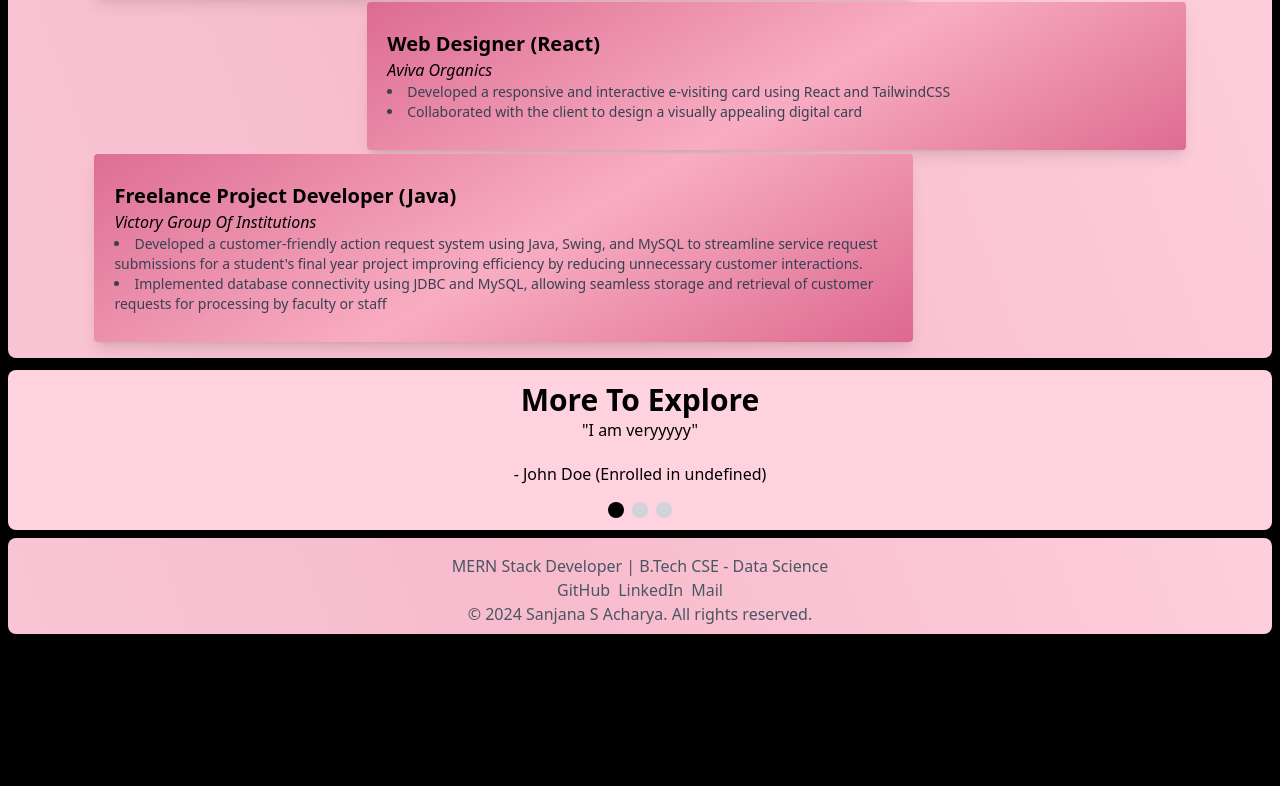
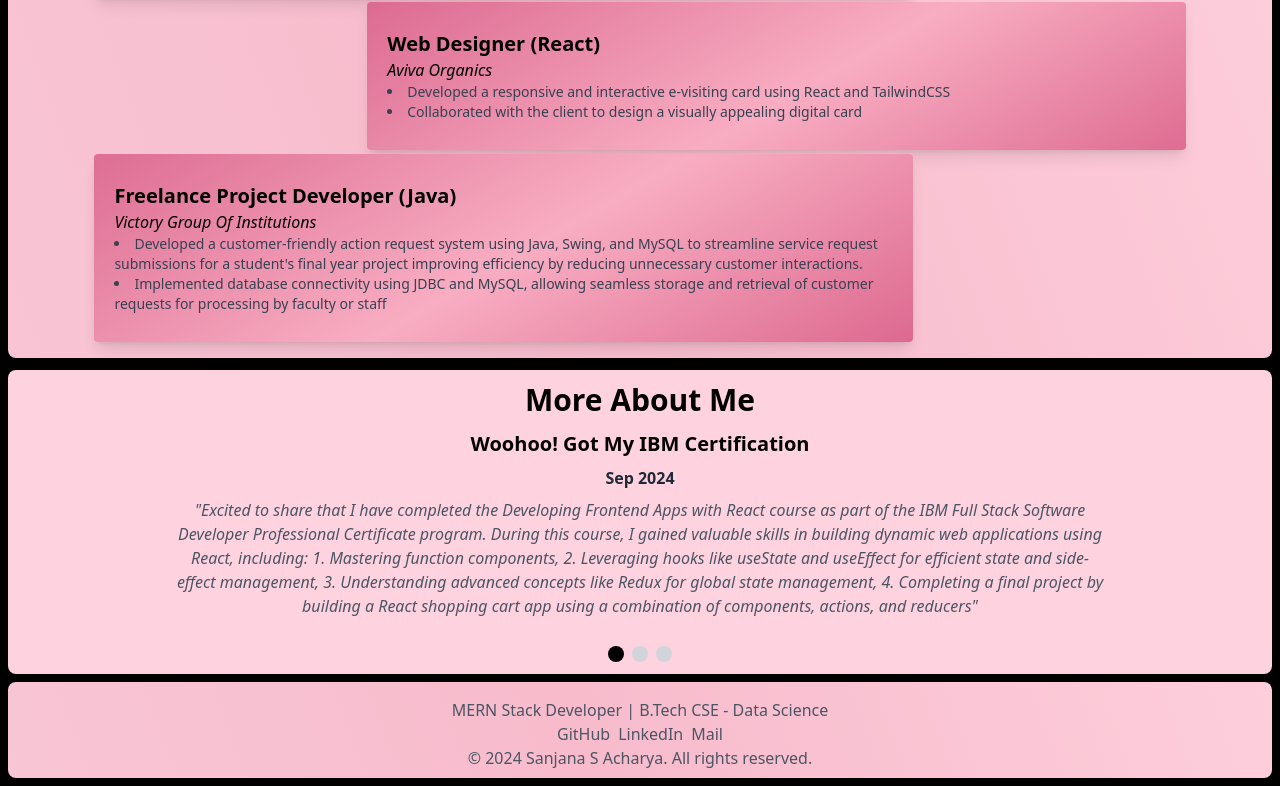
Before and after one commit to Sanjana1304/MyPortfolio, a React (Vite) app in the folder frontend/: page / in a window 1280 px wide. Shown: the part 1692-2478 px from the top of the page. Before the commit the page ends 2334 px from the top, so only its background shows below. Built offline with nearby package versions, Linux system fonts and the light colour scheme.

Commit message:
added more to explore content

```diff
--- a/frontend/src/components/More.jsx
+++ b/frontend/src/components/More.jsx
@@ -6,16 +6,19 @@ const More = () => {
 
     const moreData = [
         {
-            feedback: 'I am veryyyyy',
-            name: 'John Doe',
+            heading: 'Woohoo! Got My IBM Certification',
+            datee: 'Sep 2024',
+            content: 'Excited to share that I have completed the Developing Frontend Apps with React course as part of the IBM Full Stack Software Developer Professional Certificate program. During this course, I gained valuable skills in building dynamic web applications using React, including: 1. Mastering function components, 2. Leveraging hooks like useState and useEffect for efficient state and side-effect management, 3. Understanding advanced concepts like Redux for global state management, 4. Completing a final project by building a React shopping cart app using a combination of components, actions, and reducers',
         },
         {
-            feedback: 'I am very',
-            name: 'John Doe',
+            heading: 'My First Open Source Contribution',
+            datee: 'Aug 2024',
+            content: 'Excited to Share My Latest Open Source Contribution! I had the incredible opportunity to contribute to GrapplTech platform, Grabbit & Go, by designing and developing a stunning hero section component. Using React and Bootstrap, I created a responsive and visually appealing hero section that effectively captures user attention across all device views—desktop, mobile, and tablet. This component is now part of a curated selection of reusable web components, helping developers build websites more efficiently and collaboratively.',
         },
         {
-            feedback: 'I am very',
-            name: 'John Doe',
+            heading: 'Gold Badge in Problem Solving on HackerRank',
+            datee: 'Aug 2023',
+            content: 'Thrilled to share that I have earned the Gold Badge in Problem Solving on HackerRank! This journey has been a rewarding challenge, helping me sharpen my analytical and coding skills. I am excited to apply these skills in real-world projects and keep pushing my boundaries. Here is to continuous learning and growth! ',
         },
 
     ];
@@ -26,15 +29,16 @@ const More = () => {
   return (
 
     <section id='more' className='rounded-lg p-3 mt-3 bg-[#ffd2df]'>
-    <h1 className='font-bold text-3xl text-center'>More To Explore</h1>
+    <h1 className='font-bold text-3xl text-center'>More About Me</h1>
     <div className="testimonial-container relative overflow-hidden w-full flex flex-col justify-center items-center align-items-center">
         {moreData.length>0 && moreData.map((testimonial, index) => (
             <div
                 key={index}
                 className={`testimonial ${index === currentIndex ? 'block' : 'hidden'}`}
             >
-                <p className="text-center mb-5">{`"${testimonial.feedback}"`}</p>
-                <p className="text-center">{` - ${testimonial.name} (Enrolled in ${testimonial.courseName})`}</p>
+                <h1 className="mt-3 text-xl font-semibold text-center mb-2">{`${testimonial.heading}`}</h1>
+                <p className="mt-1 text-gray-800 font-semibold text-center mb-2">{`${testimonial.datee}`}</p>
+                <p className="text-gray-600 text-center mx-auto w-[75%] mb-3"><i>{`"${testimonial.content}"`}</i></p>
             </div>
         ))}
     </div>
```
